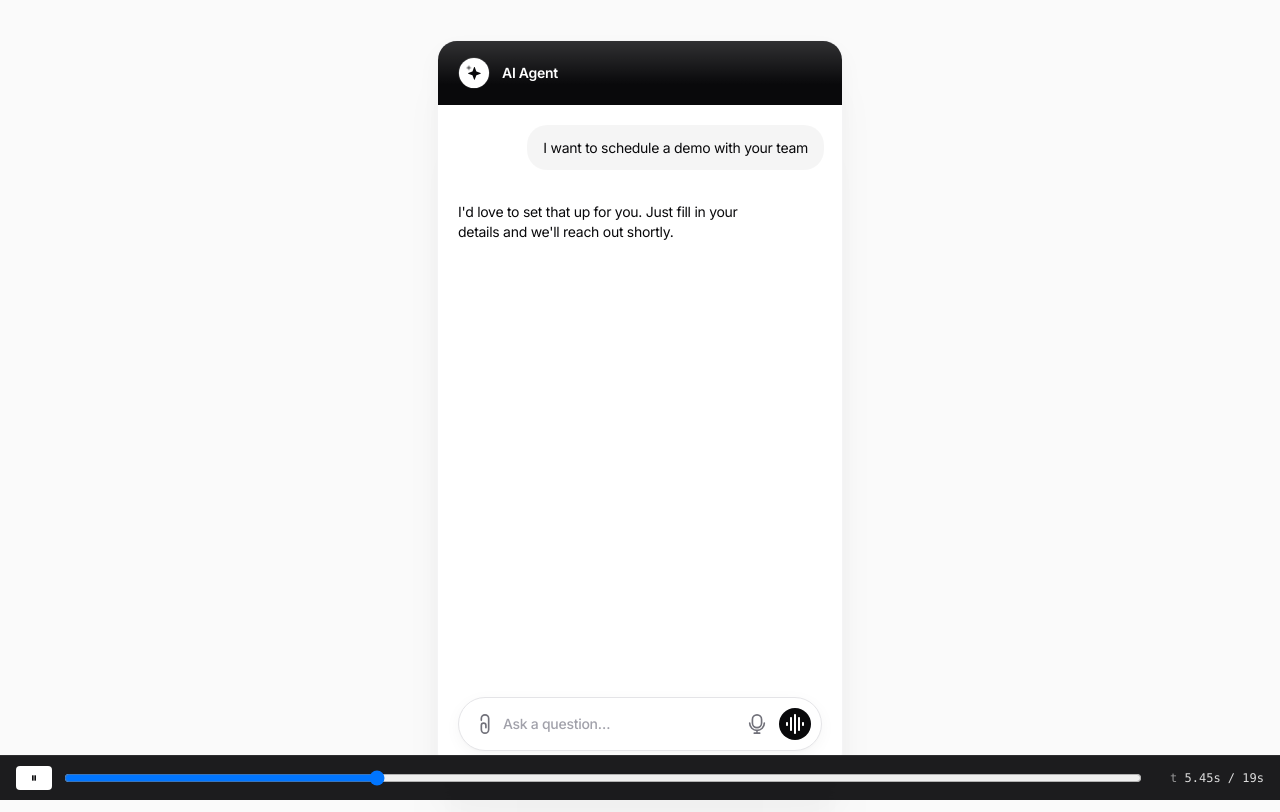
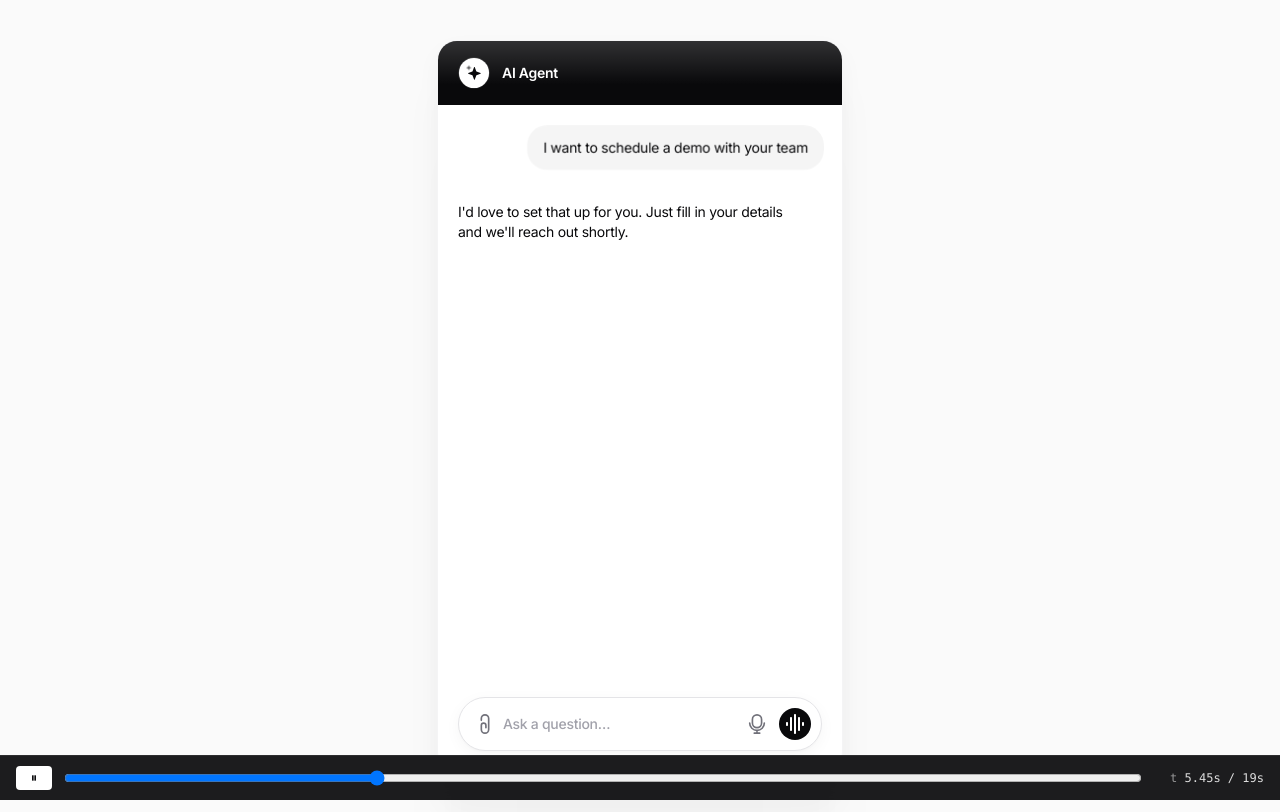
Before and after one commit to Crispyuxd/css-animations-react, a Next.js app: page /demos/leads in a window 1280 px wide. Built offline with nearby package versions, Linux system fonts and the light colour scheme.

Commit message:
Fix leads bot-2 line wrap to match Figma
Figma wraps at "...Just fill in your details" (line 1 58 chars), not
at "...Just fill in your" (50). Char counts in timeline.ts updated to
keep proportional typing speed.

```diff
--- a/src/app/demos/leads/page.tsx
+++ b/src/app/demos/leads/page.tsx
@@ -37,8 +37,8 @@ export default function LeadsDemo() {
               <BotMessage
                 id="bot-2"
                 lines={[
-                  `I'd love to set that up for you. Just fill in your`,
-                  `details and we'll reach out shortly.`,
+                  `I'd love to set that up for you. Just fill in your details`,
+                  `and we'll reach out shortly.`,
                 ]}
               />
             </div>
--- a/src/app/demos/leads/timeline.ts
+++ b/src/app/demos/leads/timeline.ts
@@ -21,7 +21,7 @@ export const timeline: TimelineConfig = {
 
     // Bot offers form — 2 lines split per Figma frame 2 (~88 chars at 334
     // width). cps 45 / accel 0.9 = standard AI-bot voice.
-    { type: 'bot', id: 'bot-2', lines: [50, 36], cps: 45, accel: 0.9, pause: '0.36s' },
+    { type: 'bot', id: 'bot-2', lines: [58, 28], cps: 45, accel: 0.9, pause: '0.36s' },
 
     // Form-card slides in below bot-2. No camera pan — the form (244 tall)
     // + meta-1 fits inside the content-box at the user-1 anchor (-76).
```
